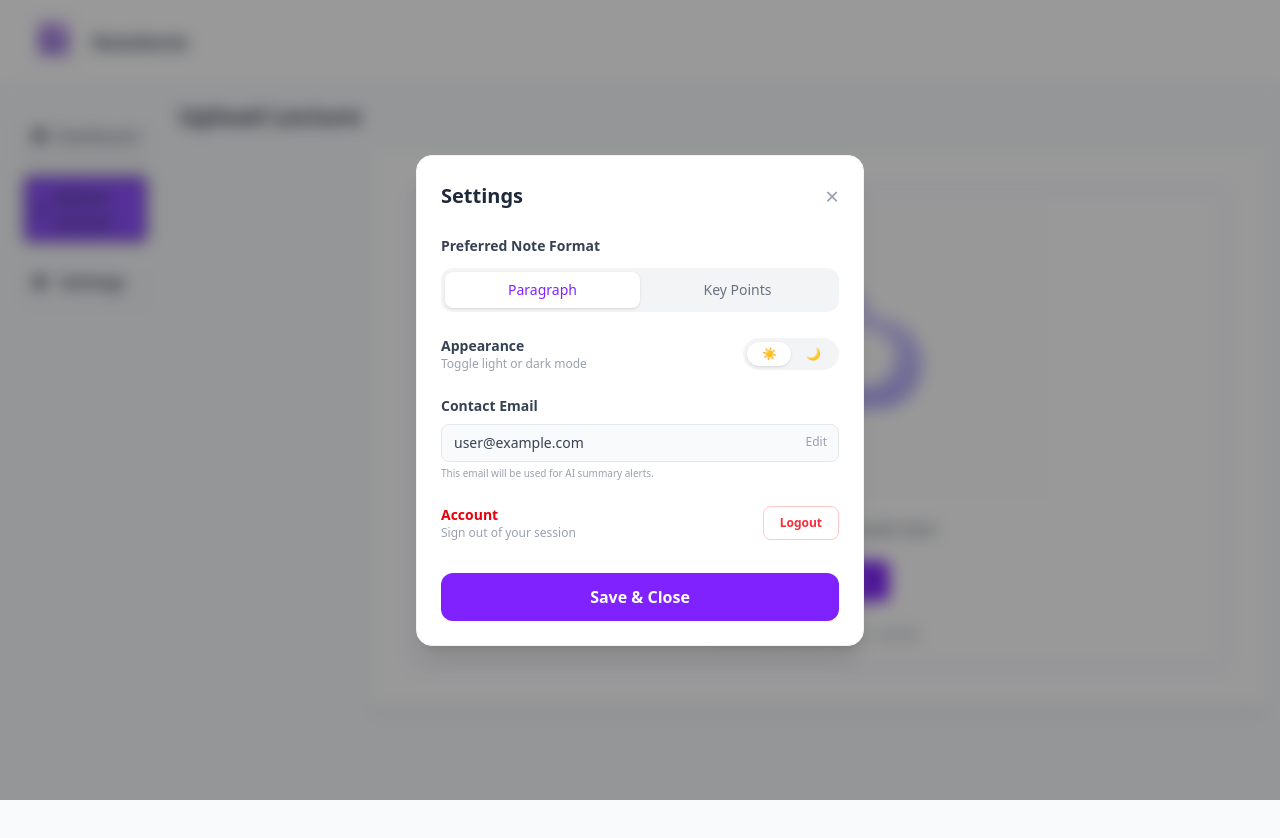
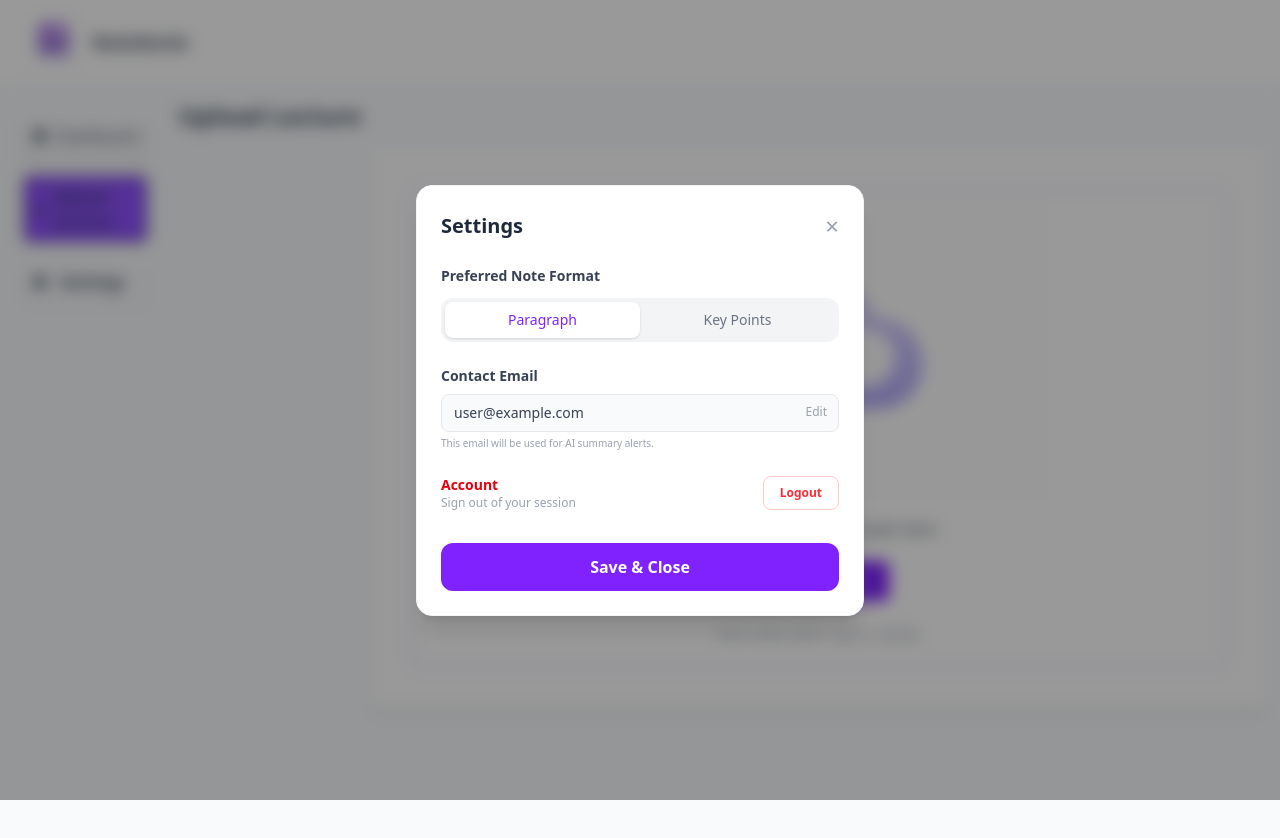
Before and after one commit to Suhanii15/Lecturely, a React (Vite) app in the folder client/: page /upload in a window 1280 px wide. Both pictures are taken after a click on the button "Settings". Shown: the top 838 px of the page. Built offline with nearby package versions, Linux system fonts and the light colour scheme.

Commit message:
removed dark and light feature for now

```diff
--- a/client/src/components/SettingsModal.jsx
+++ b/client/src/components/SettingsModal.jsx
@@ -83,18 +83,6 @@ const handleSave = async () => {
             </div>
           </div>
 
-          {/* 2. Appearance (Dark/Light Switch) */}
-          <div className="flex items-center justify-between">
-            <div>
-              <p className="text-sm font-semibold text-gray-700">Appearance</p>
-              <p className="text-xs text-gray-400">Toggle light or dark mode</p>
-            </div>
-            <div className="flex items-center bg-gray-100 rounded-full p-1 w-24">
-              <button className="flex-1 text-xs py-1 bg-white rounded-full shadow-sm">☀️</button>
-              <button className="flex-1 text-xs py-1 text-gray-400">🌙</button>
-            </div>
-          </div>
-
           {/* 3. Contact Email (Editable) */}
           <div>
             <label className="block text-sm font-semibold text-gray-700 mb-2">
```
